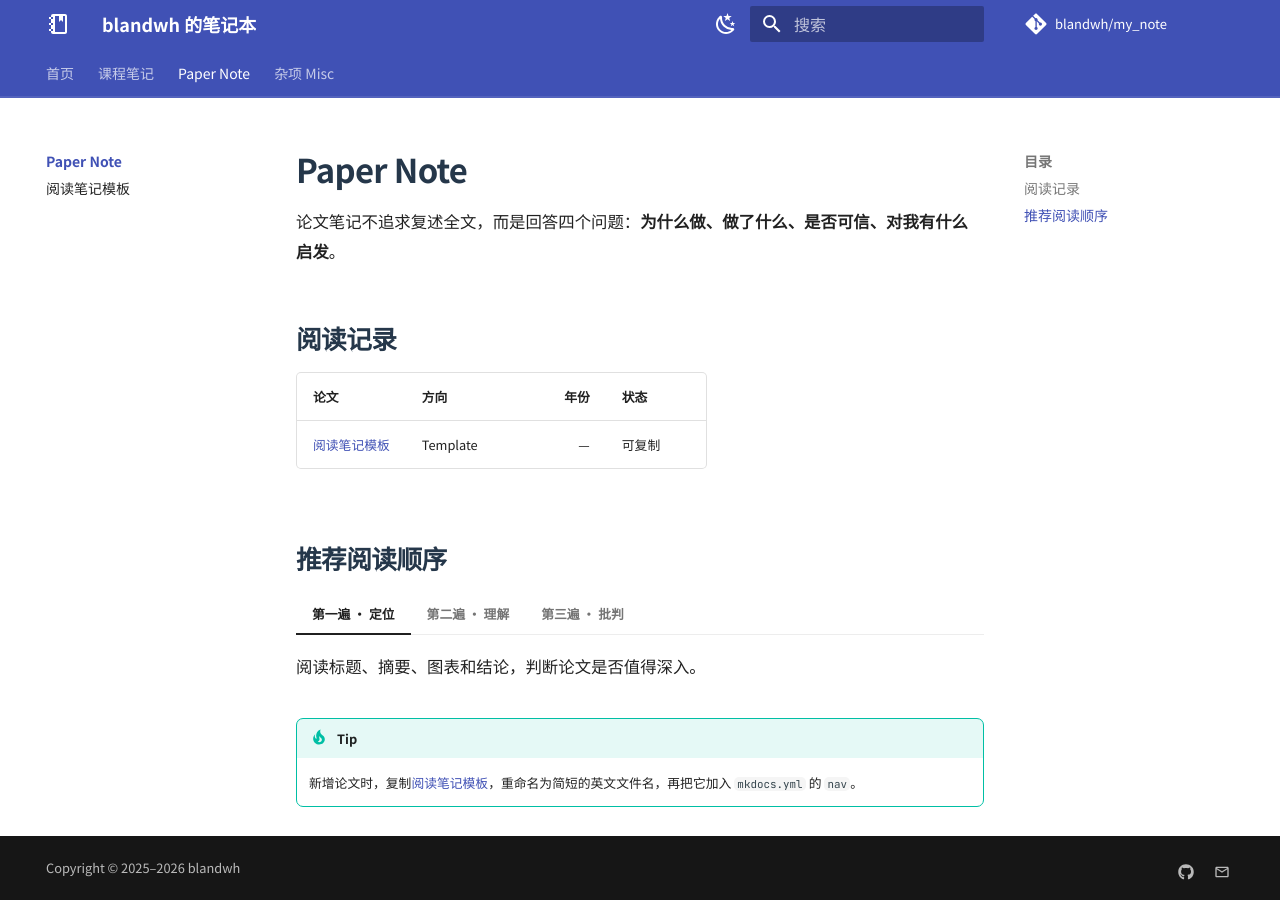
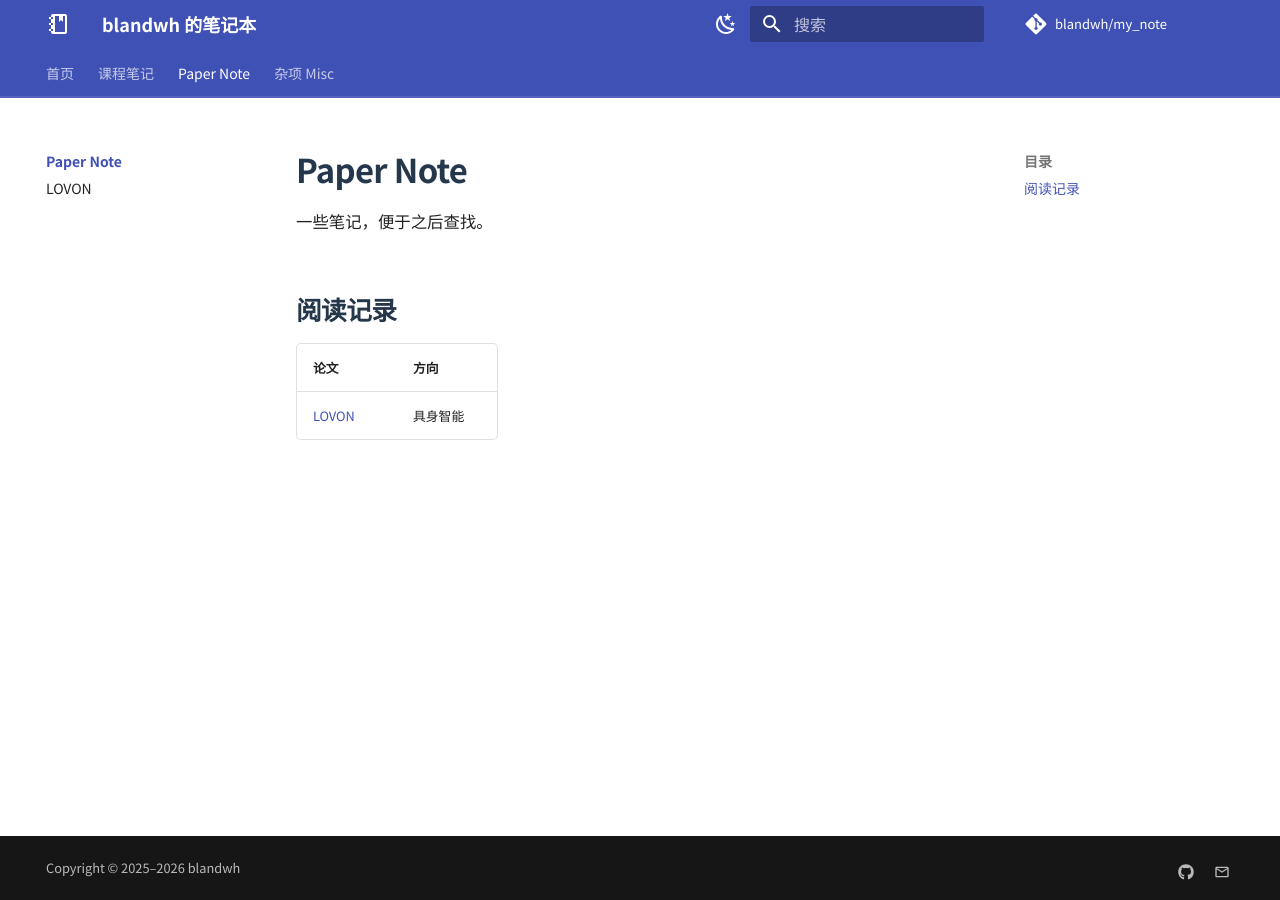
Before and after one commit to blandwh/my_note, an MkDocs documentation site: the page built from docs/paper-notes/index.md, in a window 1280 px wide. Built offline with MkDocs 1.6.1 and Material for MkDocs 9.7.7, drawn with Linux system fonts in a browser that asks for light colours; comment, search, counter and statistics services are not loaded.

Commit message:
docs: add LOVON paper note

```diff
--- a/docs/paper-notes/index.md
+++ b/docs/paper-notes/index.md
@@ -1,26 +1,9 @@
 # Paper Note
 
-论文笔记不追求复述全文，而是回答四个问题：**为什么做、做了什么、是否可信、对我有什么启发**。
+一些笔记，便于之后查找。
 
 ## 阅读记录
 
-| 论文 | 方向 | 年份 | 状态 |
-| --- | --- | ---: | --- |
-| [阅读笔记模板](template.md) | Template | — | 可复制 |
-
-## 推荐阅读顺序
-
-=== "第一遍 · 定位"
-
-    阅读标题、摘要、图表和结论，判断论文是否值得深入。
-
-=== "第二遍 · 理解"
-
-    梳理问题设定、核心方法、实验设计和主要结论。
-
-=== "第三遍 · 批判"
-
-    检查假设、对比基线、消融实验与失败案例，形成自己的判断。
-
-!!! tip
-    新增论文时，复制[阅读笔记模板](template.md)，重命名为简短的英文文件名，再把它加入 `mkdocs.yml` 的 `nav`。
+| 论文 | 方向 |
+| --- | --- |
+| [LOVON](lovon.md) | 具身智能 |
--- a/mkdocs.yml
+++ b/mkdocs.yml
@@ -113,7 +113,7 @@ nav:
       - 线性代数示例: course-notes/linear-algebra.md
   - Paper Note:
       - paper-notes/index.md
-      - 阅读笔记模板: paper-notes/template.md
+      - LOVON: paper-notes/lovon.md
   - 杂项 Misc:
       - misc/index.md
       - MkDocs 使用指南: misc/mkdocs-guide.md
```
Also changed, not shown: docs/paper-notes/lovon.md (added, +52 -0 lines), docs/paper-notes/template.md (deleted, +0 -50 lines).
